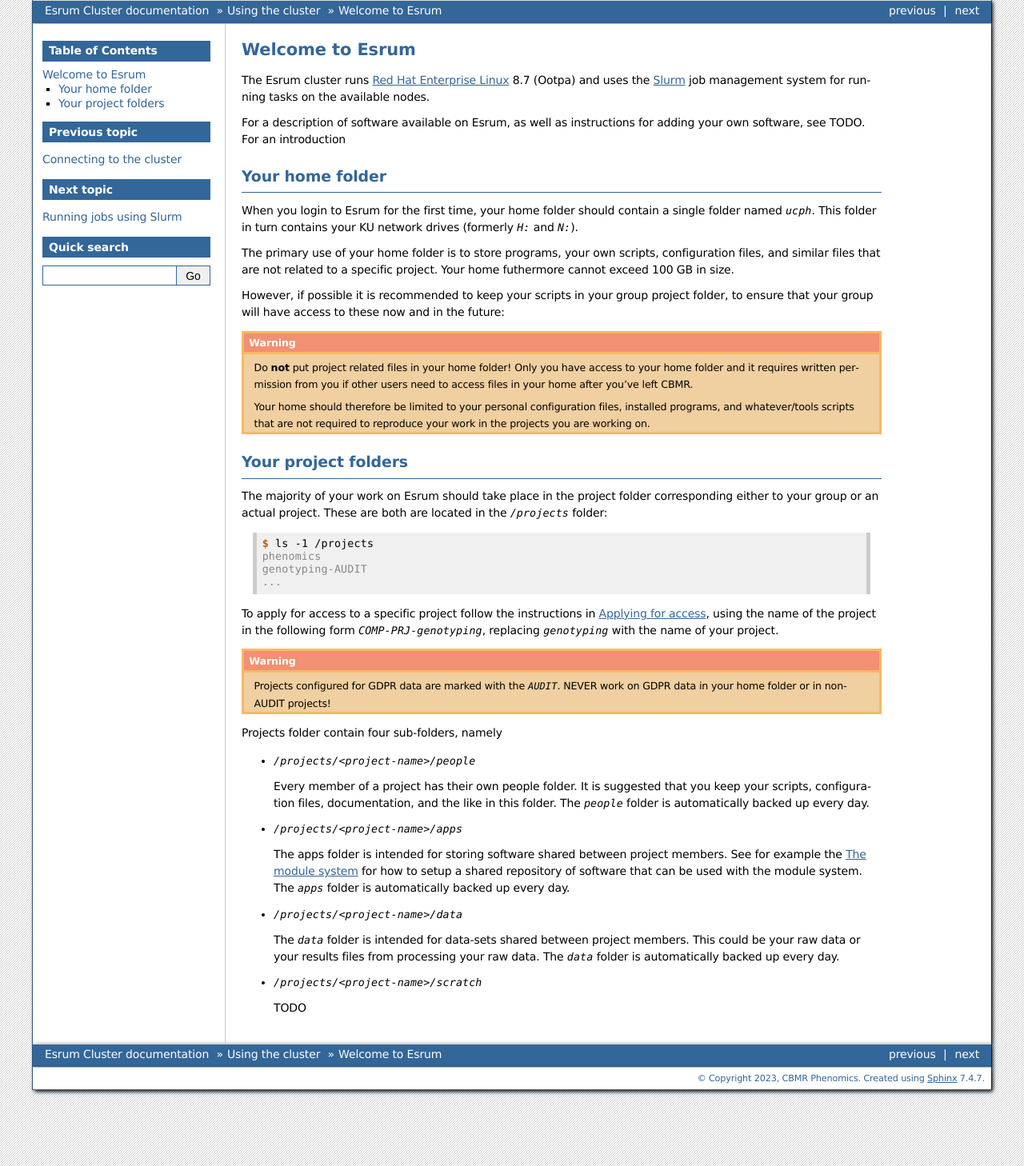
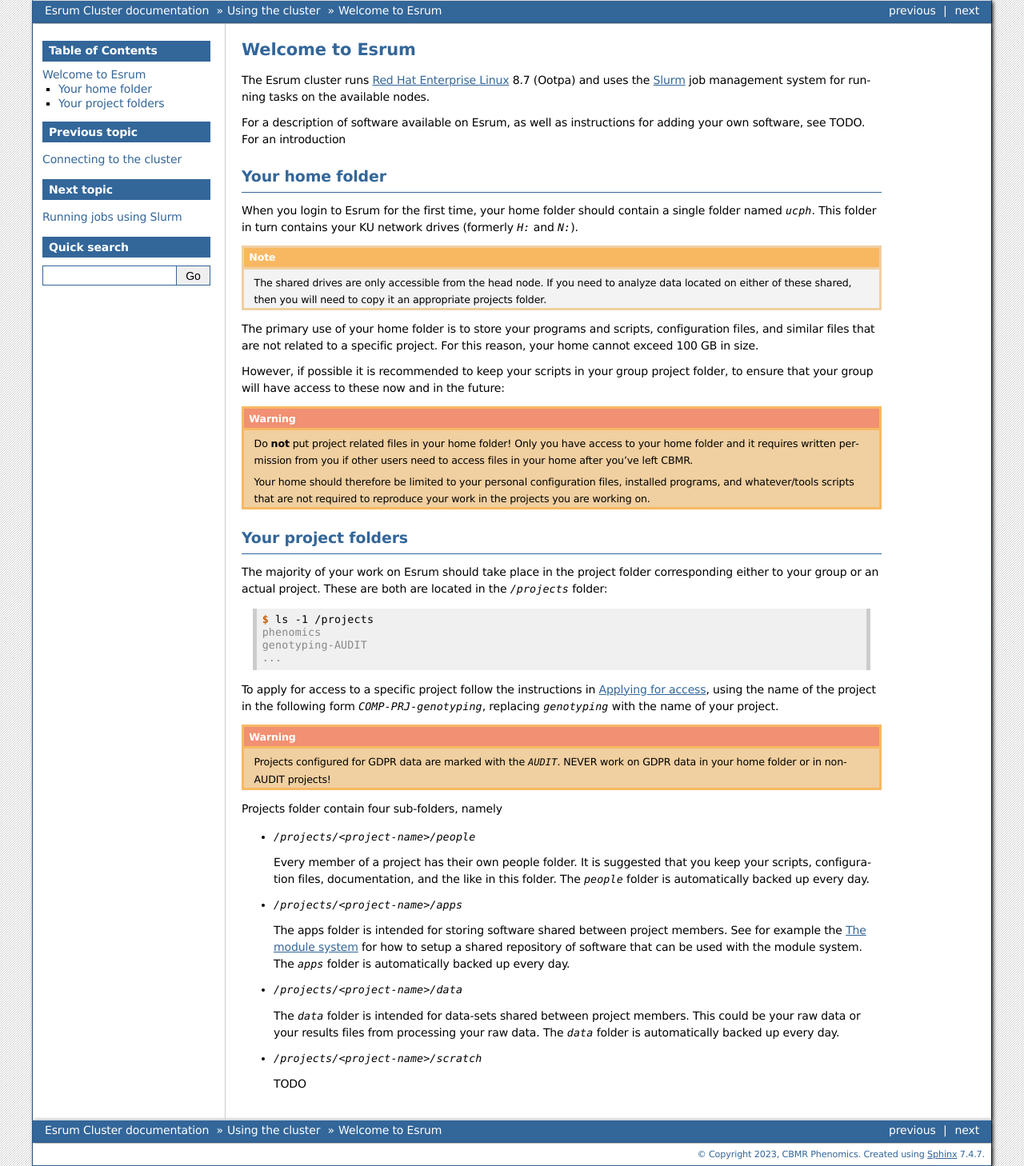
Before and after one commit to cbmrphenomics/cbmrphenomics.github.io, a Sphinx documentation site: the page built from esrum/source/usage/welcome_to_esrum.rst, in a window 1280 px wide. Shown: the whole page at 80% size. Built offline with Sphinx 7.4.7, drawn with Linux system fonts in a browser that asks for light colours.

Commit message:
small changes to content

```diff
--- a/esrum/source/overview.rst
+++ b/esrum/source/overview.rst
@@ -6,7 +6,7 @@
 
 The Esrum cluster is a cluster managed by the Phenomics group at CBMR.
 The server runs Red Hat Enterprise Linux 8, uses the SLURM_ management
-system for running tasks, and `environment modules`_ for managing
+system for running tasks, and uses `environment modules`_ for managing
 software.
 
 The cluster consists of a head node, 8 compute nodes, and 1 GPU node:
--- a/esrum/source/usage/connecting.rst
+++ b/esrum/source/usage/connecting.rst
@@ -21,7 +21,7 @@ KUNet in Danish_ and English_.
 
 Windows users will need to install a SSH client in order to be able to
 connect to the server. Options include MobaXterm_, Putty_, and Windows
-Subsystem for Linux (WSL_), and many more. The following demonstrates
+Subsystem for Linux (WSL_), and much more. The following demonstrates
 how to setup MobaXterm. Please refer to the `For Linux and OSX users`_
 section if using WSL_.
 
--- a/esrum/source/usage/welcome_to_esrum.rst
+++ b/esrum/source/usage/welcome_to_esrum.rst
@@ -17,9 +17,16 @@ When you login to Esrum for the first time, your home folder should
 contain a single folder named `ucph`. This folder in turn contains your
 KU network drives (formerly `H:` and `N:`).
 
-The primary use of your home folder is to store programs, your own
+.. note::
+
+   The shared drives are only accessible from the head node. If you need
+   to analyze data located on either of these shared, then you will need
+   to copy it an appropriate projects folder.
+
+The primary use of your home folder is to store your programs and
 scripts, configuration files, and similar files that are not related to
-a specific project. Your home futhermore cannot exceed 100 GB in size.
+a specific project. For this reason, your home cannot exceed 100 GB in
+size.
 
 However, if possible it is recommended to keep your scripts in your
 group project folder, to ensure that your group will have access to
```
